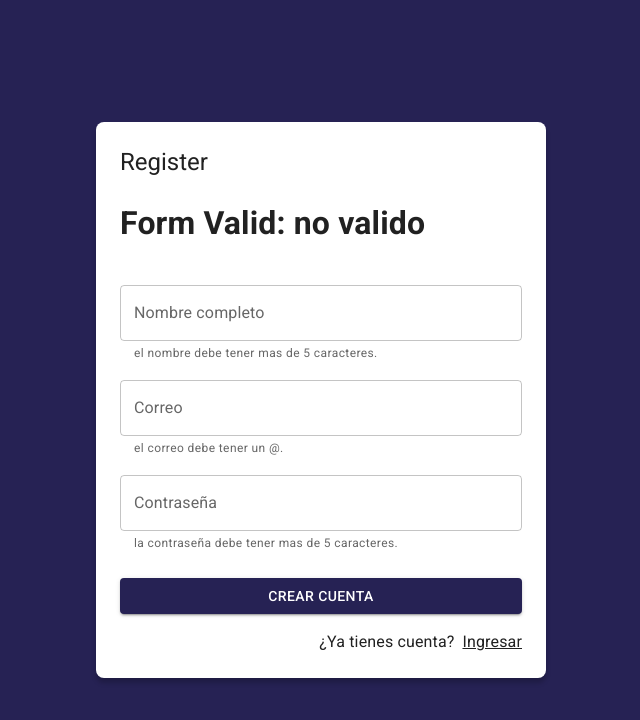
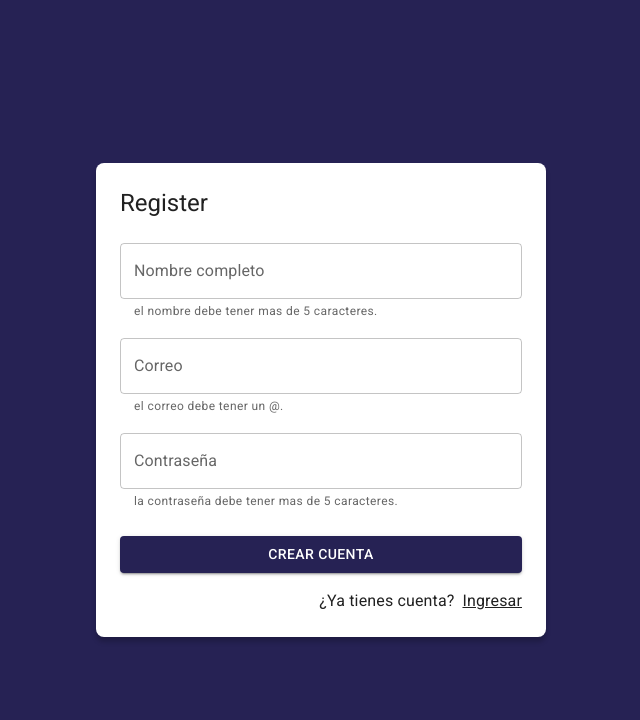
Before and after one commit to Victor-Venegas-Calbillan/journal-app, a React (Vite) app: page /auth/register in a window 1280 px wide. Shown: the top 720 px of the page, without its empty margins (319-959 px from the left). Built offline with nearby package versions, Linux system fonts and the light colour scheme.

Commit message:
Solucioando problema de LoginPage

```diff
--- a/src/auth/pages/RegisterPage.jsx
+++ b/src/auth/pages/RegisterPage.jsx
@@ -39,7 +39,6 @@ export const RegisterPage = () => {
 
   return (
     <AuthLayout title='Register'>
-      <h1>Form Valid: { isFormValid ? 'valido' : 'no valido' }</h1>
       <form onSubmit={onSubmit}>
         <Grid container>
           <Grid item xs={ 12 } sx={{ mt: 2 }}>
--- a/src/hooks/useForm.js
+++ b/src/hooks/useForm.js
@@ -1,6 +1,6 @@
 import { useEffect, useMemo, useState } from 'react';
 
-export const useForm = (initialState = {}, formValidations) => {
+export const useForm = (initialState = {}, formValidations = {}) => {
   const [formValues, setFromValues] = useState(initialState);
   const [formValidation, setFromValidation] = useState({});
 
```
